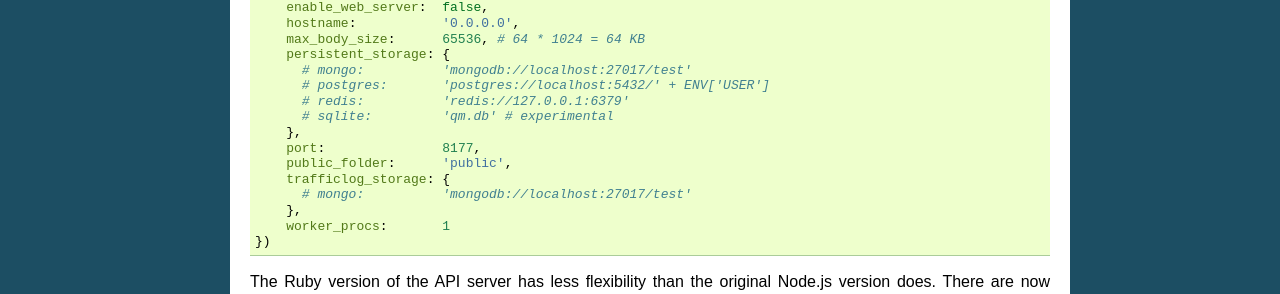
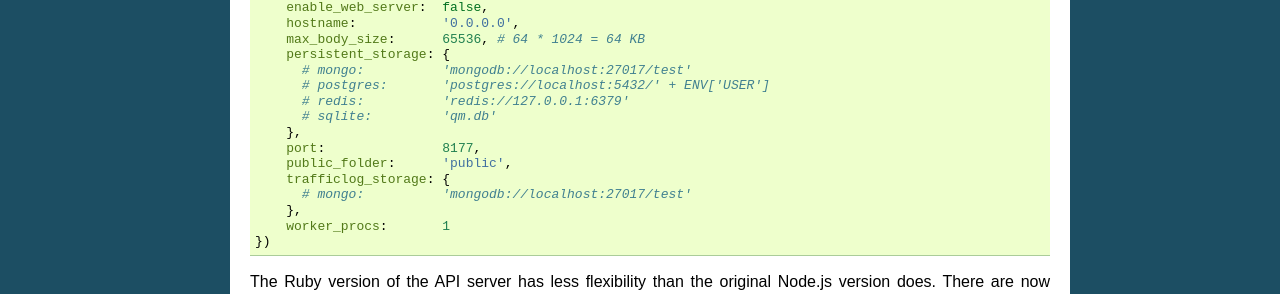
Before and after one commit to qmachine/qmachine, a Sphinx documentation site: the page built from docs/ruby.rst, in a window 1280 px wide. Shown: the part 657-951 px from the top of the page. Built offline with Sphinx 7.4.7, drawn with Linux system fonts in a browser that asks for light colours.

Commit message:
Removed "experimental" comment from Ruby examples

```diff
--- a/docs/ruby.rst
+++ b/docs/ruby.rst
@@ -48,7 +48,7 @@ connection strings:
           # mongo:          'mongodb://localhost:27017/test'
           # postgres:       'postgres://localhost:5432/' + ENV['USER']
           # redis:          'redis://127.0.0.1:6379'
-          # sqlite:         'qm.db' # experimental
+          # sqlite:         'qm.db'
         },
         port:               8177,
         public_folder:      'public',
```
